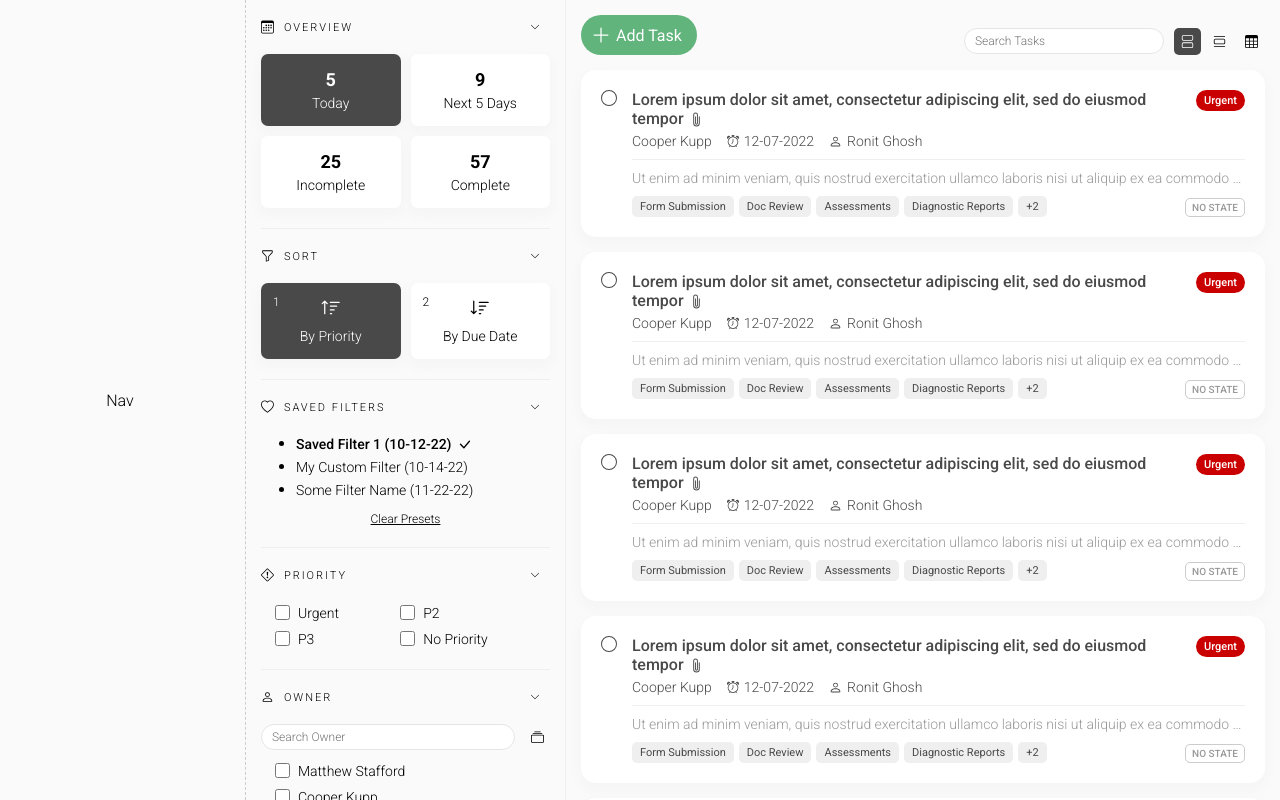
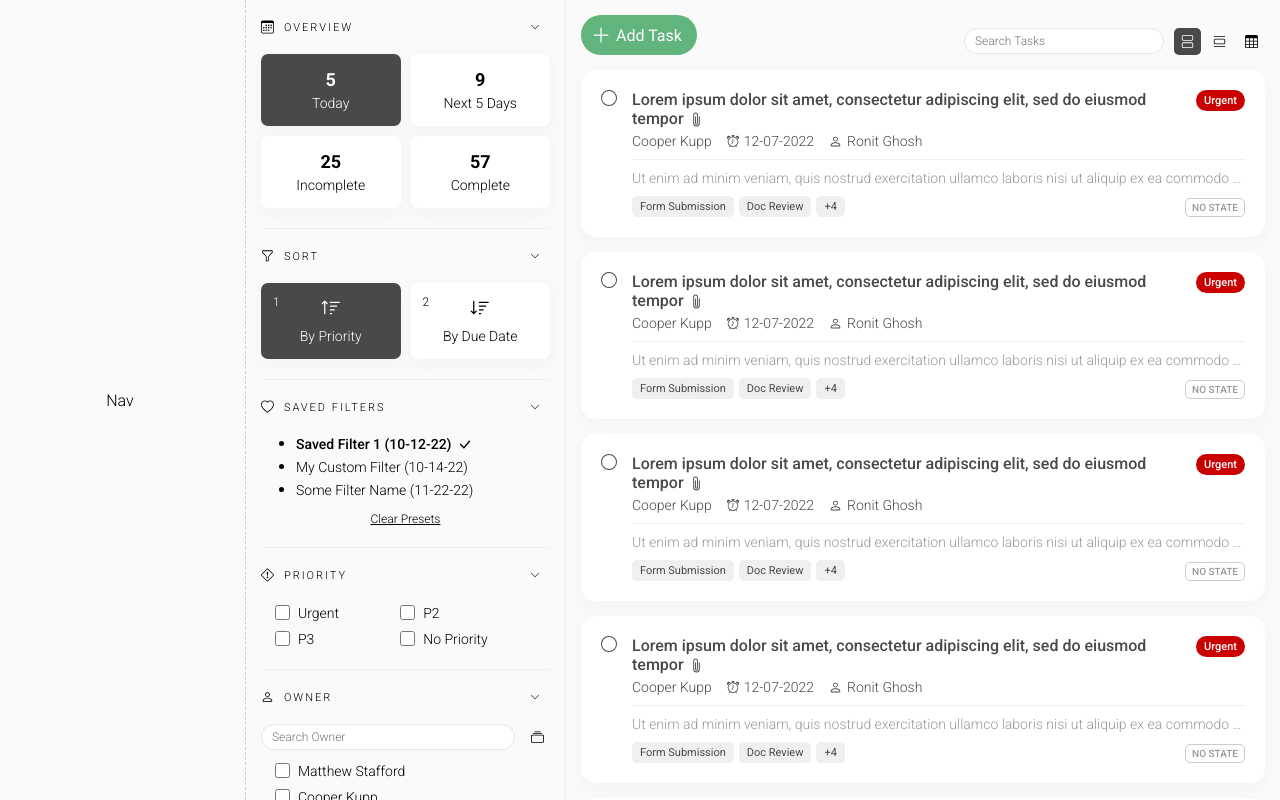
Before and after one commit to dchoi87/akute-health, a React (Create React App) app: page / in a window 1280 px wide. Built offline with nearby package versions, Linux system fonts and the light colour scheme.

Commit message:
Tags Update

```diff
--- a/src/components/tasks/card/index.js
+++ b/src/components/tasks/card/index.js
@@ -49,11 +49,24 @@ const Cards = ({ showDesktopView, isCompactView }) => {
         </div>
         <div className={styles.sectionBottom}>
           <div className={styles.tagsWrapper}>
-            <div className={styles.tag}>Form Submission</div>
-            <div className={styles.tag}>Doc Review</div>
-            <div className={styles.tag}>Assessments</div>
-            <div className={styles.tag}>Diagnostic Reports</div>
-            <div className={styles.tag}>+2</div>
+            {
+              showDesktopView ? (
+                <>
+                  <div className={styles.tag}>Form Submission</div>
+                  <div className={styles.tag}>Doc Review</div>
+                  <div className={styles.tag}>Assessments</div>
+                  <div className={styles.tag}>Diagnostic Reports</div>
+                  <div className={styles.tag}>+2</div>
+                </>
+              ) : (
+                <>
+                  <div className={styles.tag}>Form Submission</div>
+                  <div className={styles.tag}>Doc Review</div>
+                  <div className={styles.tag}>+4</div>
+                </>
+              )
+            }
+
           </div>
           <div className={styles.appointedState}>No State</div>
         </div>
--- a/src/components/tasks/index.js
+++ b/src/components/tasks/index.js
@@ -31,6 +31,7 @@ const Tasks = () => {
           </Button>
           <div className={styles.search}>
             <Input type="search" id="tasks-search" placeholder="Search Tasks" />
+            {/* todo: data & iterate */}
             <Button
               type="view"
               id="comfortable"
--- a/src/components/tasks/index.module.css
+++ b/src/components/tasks/index.module.css
@@ -1,6 +1,6 @@
 .tasks {
   display: grid;
-  grid-template-columns: 320px auto;
+  grid-template-columns: 100%;
 }
 .container {
   padding: 15px;
@@ -28,3 +28,8 @@
   border-radius: 15px;
   overflow: hidden;
 }
+@media screen and (min-width: 768px) {
+  .tasks {
+    grid-template-columns: 320px auto;
+  }
+}
--- a/src/components/tasks/sidebar/index.module.css
+++ b/src/components/tasks/sidebar/index.module.css
@@ -1,4 +1,5 @@
 .container {
+  display: none;
   padding: 0 15px 15px;
   border-right: 1px solid #efefef;
   height: 100vh;
@@ -103,3 +104,8 @@
 .toolbar {
   display: flex;
 }
+@media screen and (min-width: 768px) {
+  .container {
+    display: block;
+  }
+}
```
